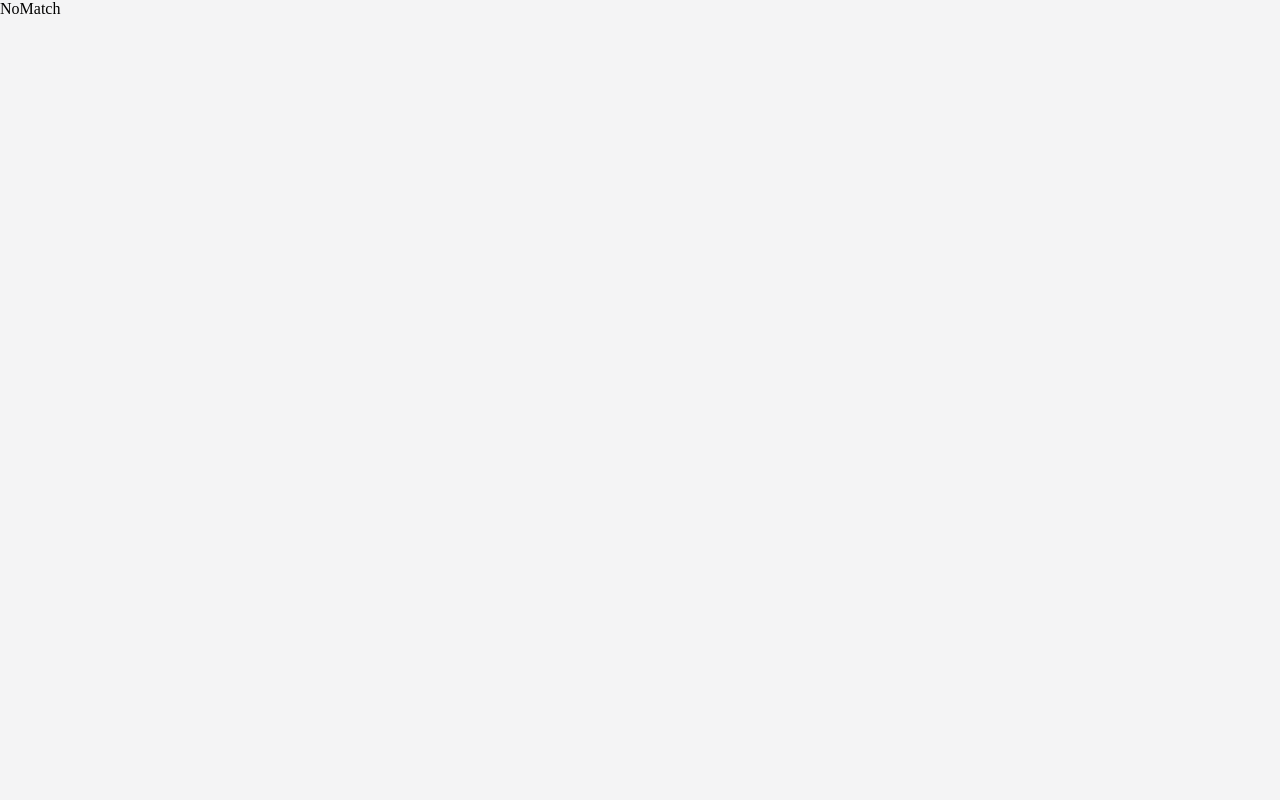
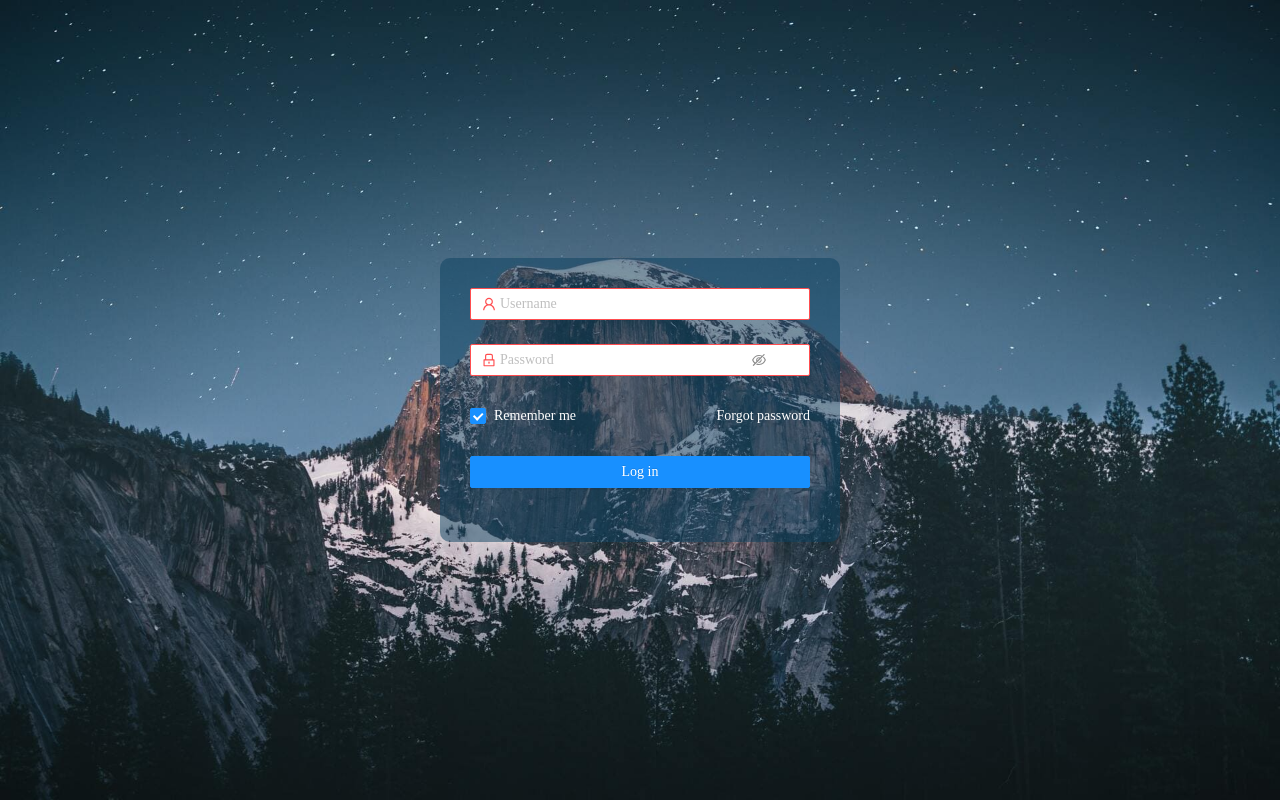
Before and after one commit to zhuang8026/zscss-Personal-blog, a React (Create React App) app in the folder client/: page /admin/sign-in in a window 1280 px wide. Built offline with nearby package versions, Linux system fonts and the light colour scheme.

Commit message:
[admin card] componet add completed

```diff
--- a/client/package.json
+++ b/client/package.json
@@ -18,6 +18,7 @@
     "react-id-swiper": "^4.0.0",
     "react-router-dom": "^5.2.0",
     "react-scripts": "3.4.4",
+    "rxjs": "^6.6.3",
     "swiper": "^6.3.4"
   },
   "scripts": {
--- a/client/public/index.html
+++ b/client/public/index.html
@@ -22,8 +22,26 @@
       Learn how to configure a non-root public URL by running `npm run build`.
     -->
         <title>首頁 | ZScss</title>
+        <script async src="https://www.googletagmanager.com/gtag/js?id=G-VR0G8YECQY"></script>
+        <script>
+            window.dataLayer = window.dataLayer || [];
+            function gtag() {
+                dataLayer.push(arguments);
+            }
+            gtag('js', new Date());
+
+            gtag('config', 'G-VR0G8YECQY');
+        </script>
     </head>
     <body>
+        <!-- <noscript
+            ><iframe
+                src="https://www.googletagmanager.com/ns.html?id=G-VR0G8YECQY"
+                height="0"
+                width="0"
+                style="display: none; visibility: hidden"
+            ></iframe
+        ></noscript> -->
         <noscript>You need to enable JavaScript to run this app.</noscript>
         <div id="root"></div>
         <!--
@@ -36,4 +54,5 @@
       To begin the development, run `npm start` or `yarn start`.
       To create a production bundle, use `npm run build` or `yarn build`.
     --></body>
+    <!-- Global site tag (gtag.js) - Google Analytics -->
 </html>
--- a/client/src/App.js
+++ b/client/src/App.js
@@ -42,7 +42,7 @@ function App({ match, location }) {
 
     useEffect(() => {
         getLayoutsCallBack();
-    }, []);
+    });
 
     return (
         <div className="App">
--- a/client/src/api/products.js
+++ b/client/src/api/products.js
@@ -3,7 +3,7 @@ export const productsPagesAPI = (method, data) => {
     return {
         method: method,
         baseURL: 'http://localhost:3009', // window.location.origin
-        url: `products/pages/${data}`,
+        url: `products/pages/${data.isPage}/${data.isStar}`,
         Accept: 'application/json',
         'Content-Type': 'application/json'
     };
--- /dev/null
+++ b/client/src/components/pages/Admin/SiginIn/index.js
@@ -0,0 +1,83 @@
+import React, { useState, useEffect, useRef } from 'react';
+import { withRouter, Link, Redirect } from 'react-router-dom';
+
+// antd
+import { Form, Input, Button, Checkbox } from 'antd';
+import { UserOutlined, LockOutlined } from '@ant-design/icons';
+
+import '../style_module.scss';
+
+const tailLayout = {
+    wrapperCol: {
+        offset: 5
+    }
+};
+
+const SiginIn = () => {
+    const onFinish = values => {
+        console.log('Received values of form: ', values);
+    };
+
+    return (
+        <div className="signin">
+            <div className="signin_inner">
+                <Form
+                    name="normal_login"
+                    className="login-form"
+                    initialValues={{
+                        remember: true
+                    }}
+                    onFinish={onFinish}
+                >
+                    <Form.Item
+                        name="username"
+                        hasFeedback
+                        validateStatus="error" // success warning error
+                        rules={[
+                            {
+                                required: true,
+                                message: 'Please input your Username!'
+                            }
+                        ]}
+                    >
+                        <Input prefix={<UserOutlined className="site-form-item-icon" />} placeholder="Username" />
+                    </Form.Item>
+                    <Form.Item
+                        name="password"
+                        hasFeedback
+                        validateStatus="error" // success warning error
+                        rules={[
+                            {
+                                required: true,
+                                message: 'Please input your Password!'
+                            }
+                        ]}
+                    >
+                        <Input.Password
+                            prefix={<LockOutlined className="site-form-item-icon" />}
+                            type="password"
+                            placeholder="Password"
+                        />
+                    </Form.Item>
+                    <Form.Item>
+                        <Form.Item name="remember" valuePropName="checked" noStyle>
+                            <Checkbox>Remember me</Checkbox>
+                        </Form.Item>
+
+                        <a className="login-form-forgot" href="#">
+                            Forgot password
+                        </a>
+                    </Form.Item>
+
+                    <Form.Item>
+                        <Button type="primary" htmlType="submit" className="login-form-button">
+                            Log in
+                        </Button>
+                    </Form.Item>
+                </Form>
+            </div>
+        </div>
+    );
+};
+
+export default withRouter(SiginIn);
--- /dev/null
+++ b/client/src/components/pages/Admin/SiginUp/index.js
@@ -0,0 +1,8 @@
+import React, { useState, useEffect, useRef } from 'react';
+import { withRouter, Link, Redirect } from 'react-router-dom';
+
+const SiginUp = () => {
+    return <>SiginUp</>;
+};
+
+export default withRouter(SiginUp);
--- /dev/null
+++ b/client/src/components/pages/Admin/style_module.scss
@@ -0,0 +1,35 @@
+.signin {
+    width: 100%;
+    height: 100vh;
+    overflow-y: auto;
+    background-position: top;
+    background-repeat: no-repeat;
+    background-size: cover;
+    background-image: url('../../../images/Home/1.jpg');
+    display: flex;
+    justify-content: center;
+    align-items: center;
+    color: #fff !important;
+    .signin_inner {
+        max-width: 400px;
+        width: 100%;
+        background-color: rgba(11, 65, 96, 0.5);
+        padding: 30px;
+        border-radius: 10px;
+        .login-form {
+            max-width: 400px;
+        }
+        .login-form-forgot {
+            float: right;
+            color: #fff;
+        }
+        .ant-checkbox-wrapper {
+            span {
+                color: #fff;
+            }
+        }
+        .login-form-button {
+            width: 100%;
+        }
+    }
+}
--- a/client/src/components/pages/Home/L-Averge/index.js
+++ b/client/src/components/pages/Home/L-Averge/index.js
@@ -1,5 +1,7 @@
 import React, { useState, useEffect, useRef } from 'react';
 import { withRouter, Link, Redirect } from 'react-router-dom';
+
+import { from } from 'rxjs';
 
 // API
 import axios from 'axios';
@@ -20,30 +22,49 @@ const Averge = () => {
     const [four, setFour] = useState(0); // 4 star
     const [five, setFive] = useState(0); // 5 star
     const fetchListener = useRef(null); // fetch
-    let i = 0;
-    let s = 0;
+    let i = 0; // 1~5 總加
+    let s = 0; // 1
+    let ss = 0; // 2
+    let sss = 0; // 3
+    let ssss = 0; // 4
+    let sssss = 0; // 5
+
     const ratingAllAPICallBack = () => {
-        fetchListener.current = axios(ratingAllAPI('GET'))
-            .then(result => {
-                // console.log(result.data);
+        fetchListener.current = from(axios(ratingAllAPI('GET'))).subscribe(res => {
             setTimeout(() => {
                 setIsLoading(false);
-                    setIsStar(result.data[0]);
+                setIsStar(res.data[0]);
 
-                    result.data[0].map((data, index) => {
+                res.data[0].map((data, index) => {
                     i += data.itemStar;
-                        if (data.itemStar === 3) {
+                    switch (data.itemStar) {
+                        case 1:
                             s += data.itemStar;
+                            break;
+                        case 2:
+                            ss += data.itemStar;
+                            break;
+                        case 3:
+                            sss += data.itemStar;
+                            break;
+                        case 4:
+                            ssss += data.itemStar;
+                            break;
+                        case 5:
+                            sssss += data.itemStar;
+                            break;
                     }
                 });
-                    setThree(s / i);
-                    setIsRating(i / result.data[0].length);
-                }, 5000);
-            })
-            .catch(err => {
-                console.error(err);
+                setOne(s / i);
+                setTwo(ss / i);
+                setThree(sss / i);
+                setFour(ssss / i);
+                setFive(sssss / i);
+                setIsRating(i / res.data[0].length);
+            }, 1000);
         });
     };
+
     // 評分
     useEffect(() => {
         ratingAllAPICallBack();
@@ -78,7 +99,7 @@ const Averge = () => {
                                 5 <StarFilled className="icon_star" />
                             </p>
                         </div>
-                        <span>(1,220)</span>
+                        <span>({parseInt(five * 100)}%)</span>
                     </div>
                     <div className="rating_line">
                         <Progress
@@ -86,7 +107,7 @@ const Averge = () => {
                                 '0%': '#0073e6',
                                 '100%': '#0ca'
                             }}
-                            percent={90}
+                            percent={parseInt(five * 100)}
                             status="active"
                             showInfo={false}
                         />
@@ -99,7 +120,7 @@ const Averge = () => {
                                 4 <StarFilled className="icon_star" />
                             </p>
                         </div>
-                        <span>(1,220)</span>
+                        <span>({parseInt(four * 100)}%)</span>
                     </div>
                     <div className="rating_line">
                         <Progress
@@ -107,7 +128,7 @@ const Averge = () => {
                                 '0%': '#0073e6',
                                 '100%': '#0ca'
                             }}
-                            percent={70}
+                            percent={parseInt(four * 100)}
                             status="active"
                             showInfo={false}
                         />
@@ -120,7 +141,7 @@ const Averge = () => {
                                 3 <StarFilled className="icon_star" />
                             </p>
                         </div>
-                        <span>(1,220)</span>
+                        <span>({parseInt(three * 100)}%)</span>
                     </div>
                     <div className="rating_line">
                         <Progress
@@ -141,7 +162,7 @@ const Averge = () => {
                                 2 <StarFilled className="icon_star" />
                             </p>
                         </div>
-                        <span>(1,220)</span>
+                        <span>({parseInt(two * 100)}%)</span>
                     </div>
                     <div className="rating_line">
                         <Progress
@@ -149,7 +170,7 @@ const Averge = () => {
                                 '0%': '#0073e6',
                                 '100%': '#0ca'
                             }}
-                            percent={19}
+                            percent={parseInt(two * 100)}
                             status="active"
                             showInfo={false}
                         />
@@ -162,7 +183,7 @@ const Averge = () => {
                                 1 <StarFilled className="icon_star" />
                             </p>
                         </div>
-                        <span>(1,220)</span>
+                        <span>({parseInt(one * 100)}%)</span>
                     </div>
                     <div className="rating_line">
                         <Progress
@@ -170,7 +191,7 @@ const Averge = () => {
                                 '0%': '#0073e6',
                                 '100%': '#0ca'
                             }}
-                            percent={10}
+                            percent={parseInt(one * 100)}
                             status="active"
                             showInfo={false}
                         />
--- a/client/src/components/pages/Home/NavTop/index.js
+++ b/client/src/components/pages/Home/NavTop/index.js
@@ -2,12 +2,25 @@ import React, { useState, useEffect, useRef } from 'react';
 import { withRouter, Link, Redirect } from 'react-router-dom';
 
 const NavTop = () => {
+    const WEDURL = window.location.href;
     return (
         <div className="top_nav">
             <ul>
                 <li>
-                    <div className="nav_btn btn_left">Admin</div>
-                    <div className="nav_btn btn_left">99/人</div>
+                    <div className="nav_btn btn_left">
+                        <Link
+                            to={{
+                                pathname: `/admin/sign-in`
+                                // state: {
+                                //     redirectAfterLogin: location
+                                // }
+                            }}
+                        >
+                            Admin
+                        </Link>
+                        {/* <a href="/admin/sign-in">Admin</a> */}
+                    </div>
+                    <div className="nav_btn btn_left">2/人</div>
                 </li>
                 <li>
                     <div className="nav_btn btn_right">新增</div>
@@ -18,4 +31,4 @@ const NavTop = () => {
     );
 };
 
-export default NavTop;
+export default withRouter(NavTop);
--- a/client/src/components/pages/Home/R-CardList/index.js
+++ b/client/src/components/pages/Home/R-CardList/index.js
@@ -11,29 +11,37 @@ import Loading from 'components/DesignSystem/Loading';
 // antd
 import { Rate } from 'antd';
 import { Select } from 'antd';
+import { Pagination } from 'antd';
 import { CloudUploadOutlined, StarFilled } from '@ant-design/icons';
 
 const CardList = () => {
     const [isLoading, setIsLoading] = useState(true); // 載入
     const [isPage, setIsPage] = useState(1); // 頁碼
+    const [isStar, setIsStar] = useState(0); // rating 數量
     const [isData, setIsData] = useState({}); // 此頁資料
     const fetchListener = useRef(null); // fetch
     const { Option } = Select;
 
     const handleChange = value => {
         console.log(`selected: ${value}`);
+        setIsStar(value);
+        setIsPage(1);
     };
 
     // API 獲取此頁資料
     const productsPagesAPICallBack = () => {
+        const data = {
+            isPage: isPage,
+            isStar: isStar
+        };
         setIsLoading(true);
-        fetchListener.current = axios(productsPagesAPI('GET', isPage))
+        fetchListener.current = axios(productsPagesAPI('GET', data))
             .then(result => {
-                // console.log(result.data);
+                // console.log(result);
                 setTimeout(() => {
                     setIsLoading(false);
                     setIsData(result.data);
-                }, 5000);
+                }, 1000);
             })
             .catch(err => {
                 console.error(err);
@@ -42,17 +50,17 @@ const CardList = () => {
 
     //  取消監聽
     useEffect(() => {
-        return () => {
-            if (fetchListener.current) {
-                fetchListener.current.unsubscribe();
-            }
-        };
+        // return () => {
+        //     if (fetchListener.current) {
+        //         fetchListener.current.unsubscribe();
+        //     }
+        // };
     }, []);
 
     // 商品數量
     useEffect(() => {
         productsPagesAPICallBack();
-    }, [isPage]);
+    }, [isPage, isStar]);
 
     return (
         <div className="rating_r_list">
@@ -127,6 +135,15 @@ const CardList = () => {
                                 </div>
                             );
                         })}
+                        <Pagination
+                            simple
+                            current={isPage}
+                            defaultCurrent={1}
+                            total={parseInt(`${isData.totalPages}0`)}
+                            onChange={event => {
+                                setIsPage(event);
+                            }}
+                        />
                     </>
                 ) : (
                     <>NoData</>
--- a/client/src/config/routes.js
+++ b/client/src/config/routes.js
@@ -1,23 +1,34 @@
 import React, { lazy } from 'react';
 
 const Home = lazy(() => import('components/pages/Home'));
-const pen = lazy(() => import('components/pages/pen'));
+// const pen = lazy(() => import('components/pages/pen'));
 const penDetail = lazy(() => import('components/pages/penDetail'));
+
+//admin
+const SiginIn = lazy(() => import('components/pages/Admin/SiginIn'));
+const SiginUp = lazy(() => import('components/pages/Admin/SiginUp'));
 
 const routes = [
     {
-        path: '/home',
+        path: '/',
         component: Home,
         exact: true,
         authRequired: false,
         layouts: ['NavLeft']
     },
     {
-        path: '/pen',
-        component: pen,
+        path: '/admin/sign-in',
+        component: SiginIn,
         exact: true,
         authRequired: false,
-        layouts: ['NavLeft', 'Footer']
+        layouts: []
+    },
+    {
+        path: '/admin/sign-up',
+        component: SiginUp,
+        exact: true,
+        authRequired: false,
+        layouts: ['']
     },
     {
         path: '/pen-detail/:id?',
```
Also changed, not shown: client/src/scss/antd.css, 2 other files (tests, documents, lock files or other folders). Lines whose indentation alone changed are shown as unchanged.
